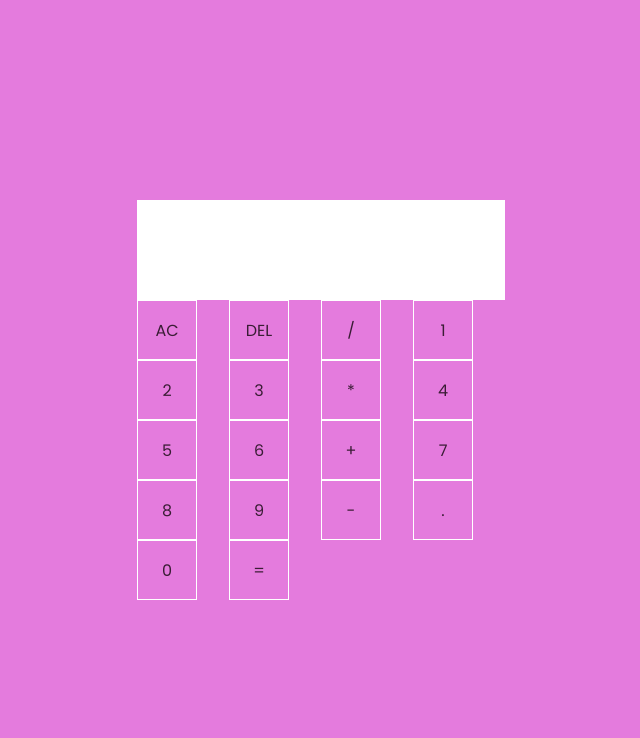
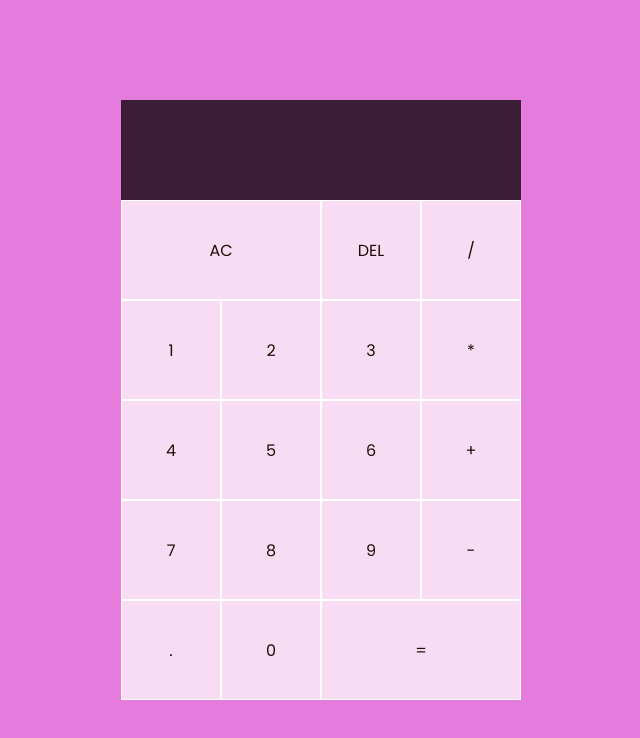
Before and after one commit to SumeiraAkiiuz/project-006-Calculator-JS, a plain HTML site: page index.html in a window 1280 px wide. Shown: the whole page, without its empty margins (319-959 px from the left). Drawn offline with Linux system fonts and the light colour scheme.

Commit message:
done with css

```diff
--- a/index.css
+++ b/index.css
@@ -25,16 +25,27 @@ body{
     outline: none;
     padding: 10px;
     font-size: 18px;
+    background: #3a1d35;
+    color: #fff;
 }
 .calculator span{
     display: grid;
-    width: 60px;
-    height: 60px;
-    color: 	#3a1d35;
+    width: 100px;
+    height: 100px;
+    color: 	#1e0f04;
     place-items: center;
     border: 1px solid rgb(255, 255, 255);
+    background: #f8dcf4;
 }
 .calculator span:active{
     background: lightgrey;
     color: #1e0f04;
 }
+.calculator span.clear{
+    grid-column: span 2;
+    width: 200px;
+}
+.calculator span.equal{
+    grid-column: span 2;
+    width: 200px;
+}
```
